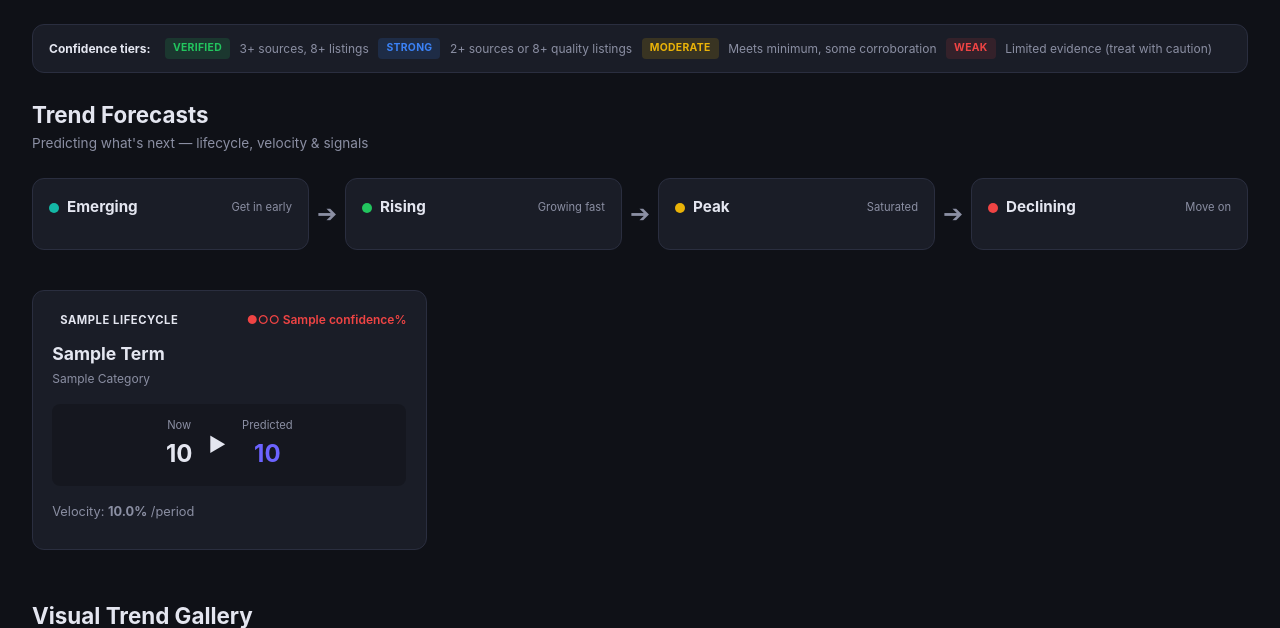
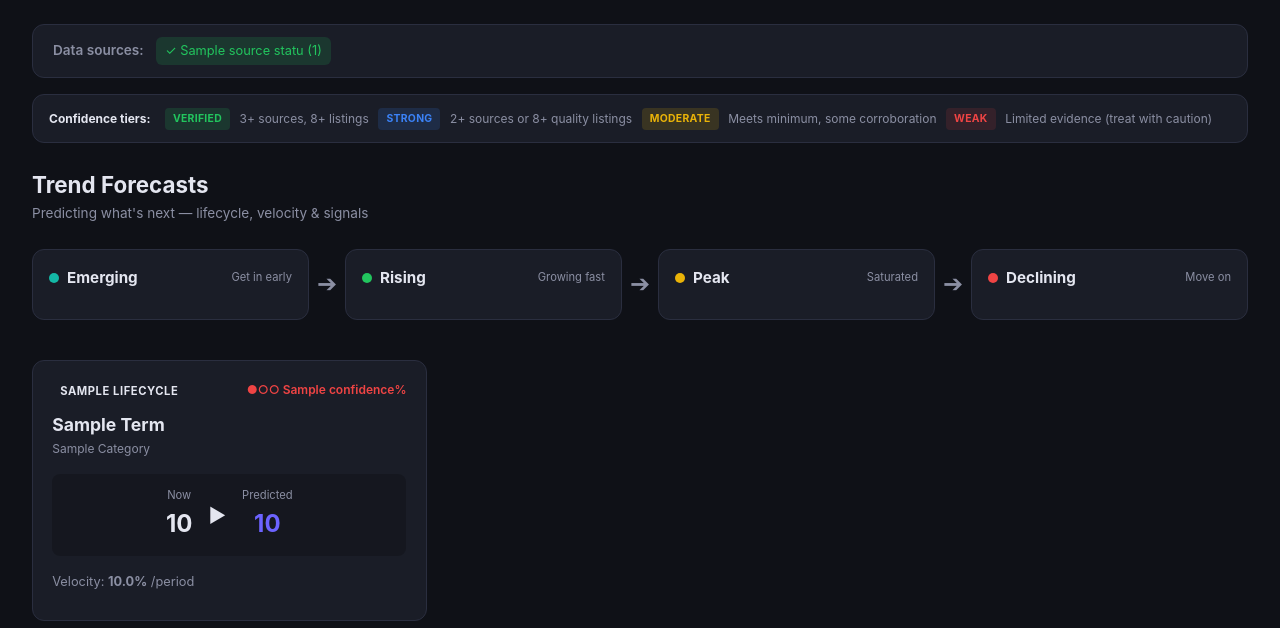
Before and after one commit to Leonelli123/fabric-trend-spotter, a Flask app: template templates/dashboard.html in a window 1280 px wide. Shown: the part 201-829 px from the top of the page. Run offline with Flask 3, Linux system fonts and the light colour scheme; the template is opened without the code that fills it: most values are stand-ins (such as "Sample title", 1, 10 or a date in 2020); grey boxes marked "Sample" are stand-in pictures.

Commit message:
Fix empty dashboard: add seed data baseline and resilient scrape flow
Web scrapers (Etsy, Spoonflower) return 403/404 from cloud server IPs.
This adds curated seed data (~50 real fabric trend listings) as an
always-available baseline so the dashboard is never empty.

Changes:
- Add scrapers/seed_data.py with curated industry trend data
- Rewrite google_trends.py with exponential backoff and prioritized batches
- Rewrite _run_scrape() to load seed data first, then try live sources
- Add source status reporting (shows which sources succeeded/failed)
- Update UI with source status bar and improved scrape progress messages

https://claude.ai/code/session_01B9r55FqDcRBYRRCi516C2F

```diff
--- a/app.py
+++ b/app.py
@@ -9,7 +9,10 @@ from database import (
     init_db, get_latest_trends, get_trend_history, get_recent_listings,
     get_scrape_stats, get_forecasts, get_trend_images,
 )
-from scrapers import scrape_etsy, scrape_amazon, scrape_spoonflower, fetch_google_trends
+from scrapers import (
+    scrape_etsy, scrape_amazon, scrape_spoonflower,
+    fetch_google_trends, get_seed_listings,
+)
 from analysis import analyze_trends, run_forecasts
 from database import save_listings
 from config import SEGMENTS
@@ -139,56 +142,116 @@ def api_status():
 
 
 def _run_scrape():
-    """Run all scrapers and analyze the results."""
+    """Run all scrapers and analyze the results.
+
+    Strategy:
+    1. Always load seed data as a baseline (so the dashboard is never empty)
+    2. Attempt live scrapers - treat failures gracefully
+    3. Fetch Google Trends with backoff
+    4. Run analysis and forecasting on combined data
+    5. Report clearly which sources succeeded/failed
+    """
     global scrape_status
     scrape_status["running"] = True
     scrape_status["error"] = None
 
+    source_status = {}
+
     try:
-        logger.info("Starting data scrape...")
+        logger.info("Starting data collection...")
         all_listings = []
 
-        # Run scrapers
+        # Step 1: Seed data - always available baseline
+        seed_listings = get_seed_listings()
+        all_listings.extend(seed_listings)
+        source_status["Seed Data"] = {
+            "status": "ok",
+            "count": len(seed_listings),
+            "note": "Curated baseline trends",
+        }
+        logger.info("Loaded %d seed listings as baseline", len(seed_listings))
+
+        # Step 2: Attempt live scrapers (failures are expected from cloud IPs)
+        live_count = 0
         for name, scraper in [
             ("Etsy", scrape_etsy),
             ("Amazon", scrape_amazon),
             ("Spoonflower", scrape_spoonflower),
         ]:
             try:
-                logger.info("Scraping %s...", name)
+                logger.info("Attempting %s...", name)
                 listings = scraper()
-                all_listings.extend(listings)
-                logger.info("Got %d listings from %s", len(listings), name)
+                if listings:
+                    all_listings.extend(listings)
+                    live_count += len(listings)
+                    source_status[name] = {
+                        "status": "ok",
+                        "count": len(listings),
+                    }
+                    logger.info("Got %d listings from %s", len(listings), name)
+                else:
+                    source_status[name] = {
+                        "status": "empty",
+                        "count": 0,
+                        "note": "No listings returned (likely blocked)",
+                    }
+                    logger.warning("%s returned no listings", name)
             except Exception as e:
-                logger.error("Error scraping %s: %s", name, e)
+                source_status[name] = {
+                    "status": "error",
+                    "count": 0,
+                    "note": str(e)[:100],
+                }
+                logger.warning("%s failed: %s", name, e)
 
-        # Save listings
-        if all_listings:
-            save_listings(all_listings)
-
-        # Fetch Google Trends
+        # Step 3: Google Trends (works with backoff)
         google_data = {}
         try:
             logger.info("Fetching Google Trends...")
             google_data = fetch_google_trends()
+            source_status["Google Trends"] = {
+                "status": "ok" if google_data else "empty",
+                "count": len(google_data),
+                "note": f"{len(google_data)} keywords" if google_data else "Rate limited",
+            }
         except Exception as e:
-            logger.error("Error fetching Google Trends: %s", e)
+            source_status["Google Trends"] = {
+                "status": "error",
+                "count": 0,
+                "note": str(e)[:100],
+            }
+            logger.warning("Google Trends failed: %s", e)
 
-        # Analyze
-        logger.info("Analyzing %d listings...", len(all_listings))
+        # Step 4: Save and analyze
+        if all_listings:
+            save_listings(all_listings)
+
+        logger.info(
+            "Analyzing %d listings (%d seed + %d live)...",
+            len(all_listings), len(seed_listings), live_count,
+        )
         result = analyze_trends(all_listings, google_data)
 
-        # Run forecasting
+        # Step 5: Run forecasting
         logger.info("Running trend forecasts...")
         forecasts = run_forecasts(result, google_data)
 
         emerging = [f for f in forecasts if f["lifecycle"] == "emerging"]
         rising = [f for f in forecasts if f["lifecycle"] == "rising"]
 
+        # Build status report
+        ok_sources = [k for k, v in source_status.items() if v["status"] == "ok"]
+        failed_sources = [
+            k for k, v in source_status.items() if v["status"] in ("error", "empty")
+        ]
+
         scrape_status["last_run"] = datetime.now().isoformat()
         scrape_status["last_result"] = {
             "total_listings": result["total_listings_analyzed"],
             "sources": result["sources"],
+            "live_listings": live_count,
+            "seed_listings": len(seed_listings),
+            "google_keywords": len(google_data),
             "top_fabric": (
                 result["fabric_types"][0]["term"] if result["fabric_types"] else "N/A"
             ),
@@ -202,15 +265,19 @@ def _run_scrape():
             "emerging_count": len(emerging),
             "rising_count": len(rising),
             "segments_analyzed": len(result.get("segment_trends", {})),
+            "source_status": source_status,
+            "ok_sources": ok_sources,
+            "failed_sources": failed_sources,
         }
         logger.info(
-            "Scrape complete! %d listings, %d forecasts, %d segments.",
-            len(all_listings), len(forecasts),
-            len(result.get("segment_trends", {})),
+            "Collection complete! %d listings (%d live), %d forecasts, "
+            "%d Google keywords. Sources OK: %s. Failed: %s",
+            len(all_listings), live_count, len(forecasts),
+            len(google_data), ok_sources, failed_sources,
         )
 
     except Exception as e:
-        logger.error("Scrape failed: %s", e)
+        logger.error("Scrape failed: %s", e, exc_info=True)
         scrape_status["error"] = str(e)
     finally:
         scrape_status["running"] = False
--- a/scrapers/__init__.py
+++ b/scrapers/__init__.py
@@ -2,3 +2,4 @@ from scrapers.etsy import scrape_etsy
 from scrapers.amazon import scrape_amazon
 from scrapers.spoonflower import scrape_spoonflower
 from scrapers.google_trends import fetch_google_trends
+from scrapers.seed_data import get_seed_listings
--- a/static/css/style.css
+++ b/static/css/style.css
@@ -700,6 +700,29 @@ a.gallery-title:hover { color: var(--accent); }
 }
 @keyframes spin { to { transform: rotate(360deg); } }
 
+/* Source Status Bar */
+.source-status-bar {
+    background: var(--bg-card);
+    border: 1px solid var(--border);
+    border-radius: var(--radius);
+    padding: 0.75rem 1.25rem;
+    margin-bottom: 1rem;
+    display: flex;
+    align-items: center;
+    flex-wrap: wrap;
+    gap: 0.75rem;
+    font-size: 0.85rem;
+}
+.ss-label { color: var(--text-muted); font-weight: 600; }
+.ss-source {
+    padding: 0.25rem 0.6rem;
+    border-radius: 6px;
+    font-size: 0.8rem;
+}
+.ss-ok { background: rgba(34,197,94,0.15); color: var(--green); }
+.ss-empty { background: rgba(234,179,8,0.15); color: var(--yellow); }
+.ss-error { background: rgba(239,68,68,0.15); color: var(--red); }
+
 /* Responsive */
 @media (max-width: 1000px) {
     .charts-section { grid-template-columns: 1fr; }
--- a/static/js/dashboard.js
+++ b/static/js/dashboard.js
@@ -52,9 +52,9 @@ async function triggerScrape() {
     const statusText = document.getElementById('status-text');
 
     btn.disabled = true;
-    btn.innerHTML = '<span class="spinner"></span> Scraping...';
+    btn.innerHTML = '<span class="spinner"></span> Collecting Data...';
     banner.className = 'status-banner info';
-    statusText.textContent = 'Scraping Etsy, Amazon & Spoonflower + running forecasts... This may take a few minutes.';
+    statusText.textContent = 'Loading baseline data, checking live sources & Google Trends, running forecasts... This may take a few minutes.';
 
     try {
         const resp = await fetch('/api/scrape', { method: 'POST' });
@@ -83,6 +83,17 @@ async function pollStatus() {
         if (data.error) {
             banner.className = 'status-banner error';
             statusText.textContent = 'Error: ' + data.error;
+        } else if (data.last_result) {
+            banner.className = 'status-banner success';
+            const r = data.last_result;
+            const parts = [`${r.total_listings} listings analyzed`];
+            if (r.google_keywords > 0) parts.push(`${r.google_keywords} Google keywords`);
+            if (r.live_listings > 0) parts.push(`${r.live_listings} live`);
+            if (r.failed_sources && r.failed_sources.length > 0) {
+                parts.push(`${r.failed_sources.join(', ')} unavailable`);
+            }
+            statusText.textContent = parts.join(' · ') + ' — Reloading...';
+            setTimeout(() => window.location.reload(), 2500);
         } else {
             banner.className = 'status-banner success';
             statusText.textContent = 'Data refreshed! Reloading...';
--- a/templates/dashboard.html
+++ b/templates/dashboard.html
@@ -40,6 +40,19 @@
         <div id="status-banner" class="status-banner hidden">
             <span id="status-text"></span>
         </div>
+
+        <!-- Source Status -->
+        {% if scrape_status.last_result and scrape_status.last_result.source_status %}
+        <div class="source-status-bar">
+            <span class="ss-label">Data sources:</span>
+            {% for name, info in scrape_status.last_result.source_status.items() %}
+            <span class="ss-source ss-{{ info.status }}">
+                {% if info.status == 'ok' %}&#10003;{% elif info.status == 'empty' %}&#9888;{% else %}&#10007;{% endif %}
+                {{ name }} ({{ info.count }})
+            </span>
+            {% endfor %}
+        </div>
+        {% endif %}
 
         <!-- Data Quality Legend -->
         {% if trends.fabric_types or trends.patterns or trends.colors %}
@@ -411,6 +424,7 @@
             </div>
             <div class="listing-filters">
                 <button class="filter-btn active" onclick="filterListings('all')">All Sources</button>
+                <button class="filter-btn" onclick="filterListings('seed')">Baseline Data</button>
                 <button class="filter-btn" onclick="filterListings('etsy')">Etsy</button>
                 <button class="filter-btn" onclick="filterListings('amazon')">Amazon</button>
                 <button class="filter-btn" onclick="filterListings('spoonflower')">Spoonflower</button>
```
Also changed, not shown: scrapers/google_trends.py (+71 -17 lines), scrapers/seed_data.py (added, +93 -0 lines).
